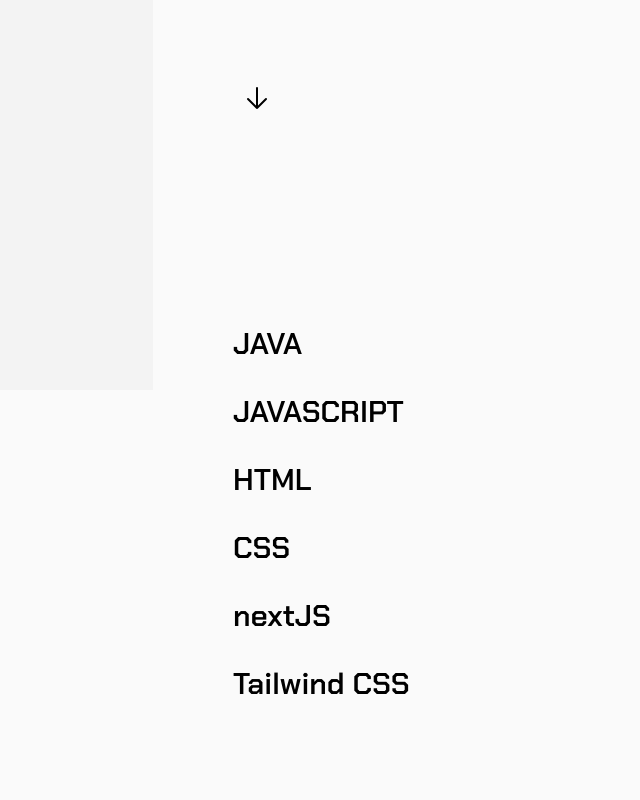
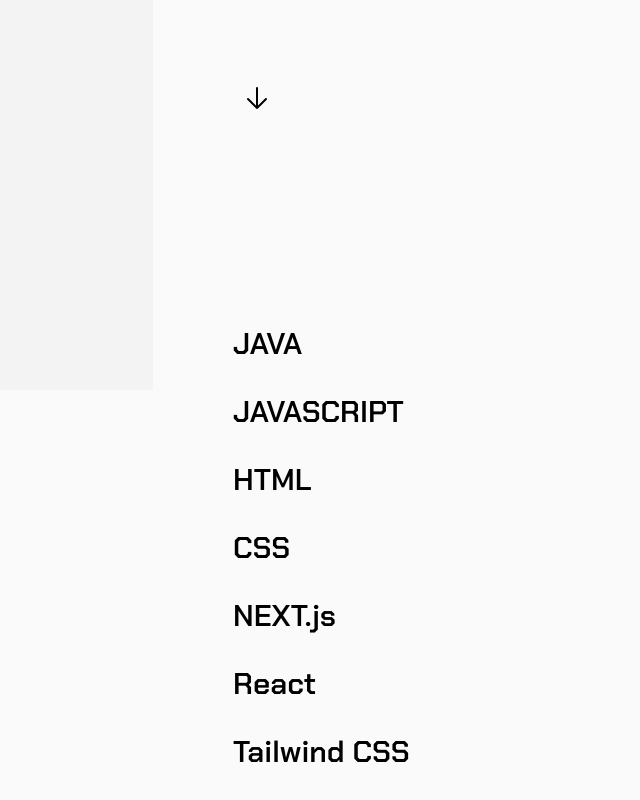
Before and after one commit to itsmenikhill/nikhilsharma.github.io, a Next.js app: page /components/Skills in a window 1280 px wide. Shown: the part 410-1210 px from the top of the page, without its empty margins (167-807 px from the left). Built offline with nearby package versions, Linux system fonts and the light colour scheme.

Commit message:
added nextJS in skills

```diff
--- a/pages/components/Skills.jsx
+++ b/pages/components/Skills.jsx
@@ -30,7 +30,8 @@
             <li className="text-3xl font-semibold mt-8">JAVASCRIPT</li>
             <li className="text-3xl font-semibold mt-8">HTML</li>
             <li className="text-3xl font-semibold mt-8">CSS</li>
-            <li className="text-3xl font-semibold mt-8">nextJS</li>
+            <li className="text-3xl font-semibold mt-8">NEXT.js</li>
+            <li className="text-3xl font-semibold mt-8">React</li>
             <li className="text-3xl font-semibold mt-8">Tailwind CSS</li>
           </ul>
         </div>
```
